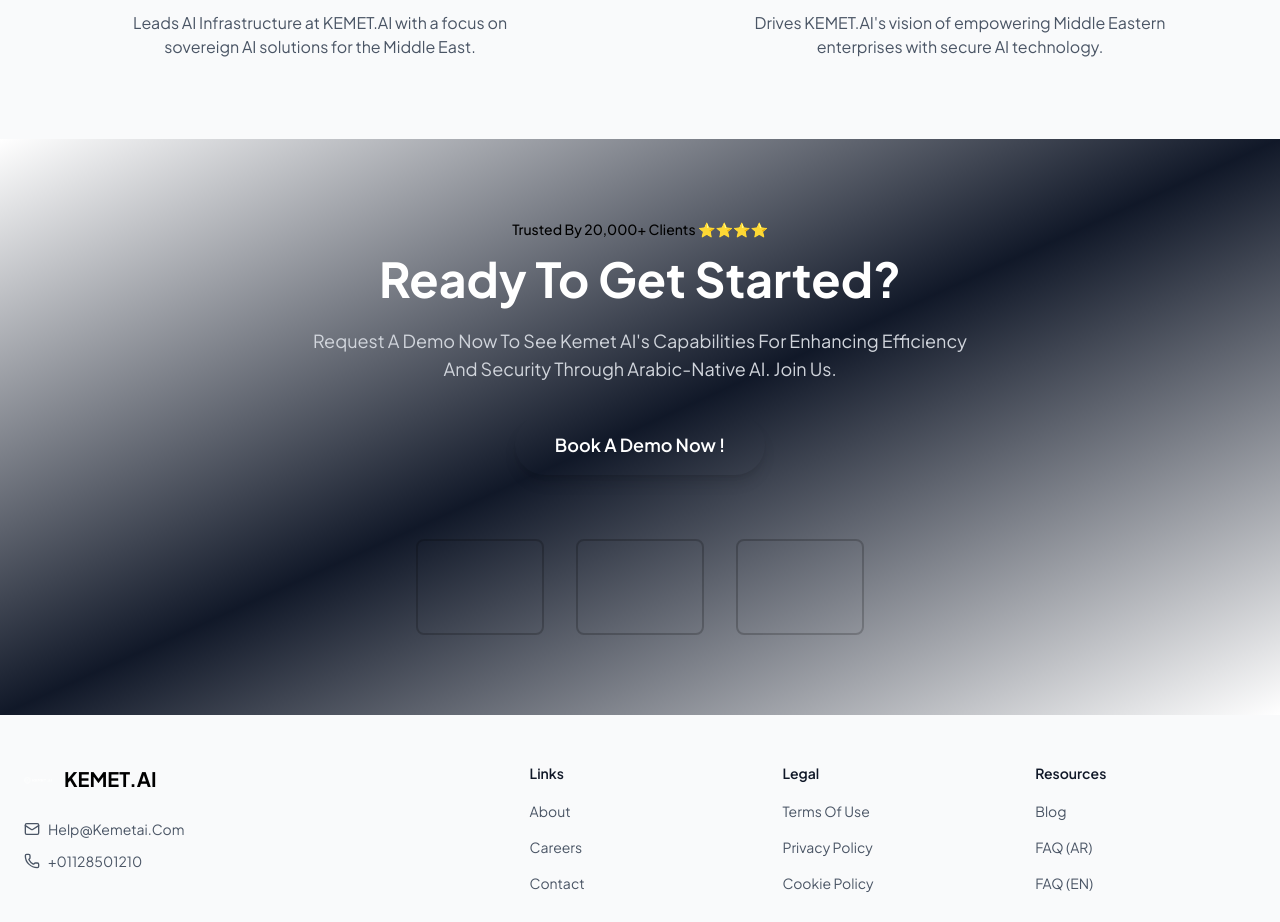
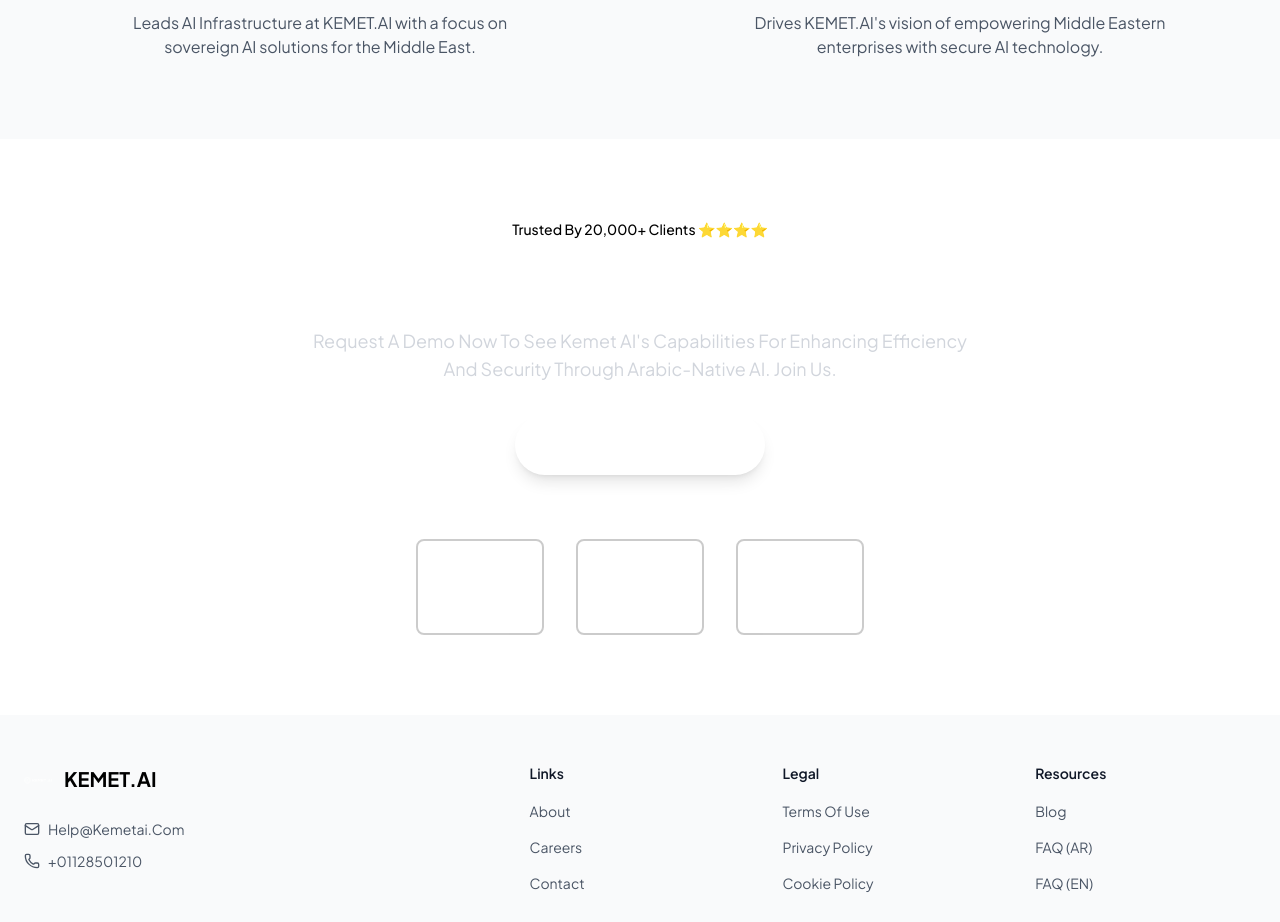
Before and after one commit to Mlotfy669/kemet-ai, a Next.js app: page /en in a window 1280 px wide. Shown: the part 4740-5662 px from the top of the page. Built offline with nearby package versions, Linux system fonts and the light colour scheme.

Commit message:
create home page => One Platform for Every Industry

```diff
--- a/components/sections/industries-section.tsx
+++ b/app/[locale]/_Components/IndustriesSection.tsx
@@ -110,7 +110,7 @@
   },
 ];
 
-export default function IndustrySection() {
+const IndustrySection = () => {
 
   const t = useTranslations();
 
@@ -190,3 +190,5 @@
     </section>
   );
 }
+
+export default IndustrySection
--- a/app/[locale]/page.tsx
+++ b/app/[locale]/page.tsx
@@ -1,13 +1,13 @@
+import BrandsTrustSection from "@/app/[locale]/_Components/BrandsTrustSection";
+import { Footer } from "@/components/layout/footer";
+import { CTASection } from "@/components/sections/cta-section";
+import { IdrakSection } from "@/components/sections/idrak-section";
+import { LeadershipSection } from "@/components/sections/leadership-section";
+import { StatsSection } from "@/components/sections/stats-section";
+import { VisionMissionSection } from "@/components/sections/vision-mission-section";
 import { setRequestLocale } from "next-intl/server";
-import { Footer } from "@/components/layout/footer";
-import BrandsTrustSection from "@/app/[locale]/_Components/BrandsTrustSection";
-import IndustriesSection from "@/components/sections/industries-section";
-import { StatsSection } from "@/components/sections/stats-section";
-import { IdrakSection } from "@/components/sections/idrak-section";
-import { VisionMissionSection } from "@/components/sections/vision-mission-section";
-import { LeadershipSection } from "@/components/sections/leadership-section";
-import { CTASection } from "@/components/sections/cta-section";
 import HeroSection from "./_Components/Hero";
+import IndustrySection from "./_Components/IndustriesSection";
 
 export default async function Home({
   params,
@@ -22,7 +22,7 @@
       <main className="flex-1">
         <HeroSection />
         <BrandsTrustSection />
-        <IndustriesSection />
+        <IndustrySection />
         <StatsSection />
         <IdrakSection />
         <VisionMissionSection />
--- a/components/sections/cta-section.tsx
+++ b/components/sections/cta-section.tsx
@@ -8,7 +8,7 @@
   const locale = useLocale();
 
   return (
-    <section className="bg-gradient-to-br from-kemet-navy via-gray-900 to-kemet-teal/20 py-20">
+    <section className="from-kemet-navy via-gray-900 to-kemet-teal/20 py-20">
       <div className="container mx-auto px-6">
         <motion.div
           initial={{ opacity: 0, y: 20 }}
```
Also changed, not shown: app/[locale]/_Components/Hero.tsx (renamed from app/[locale]/_Components/Hero/index.tsx).
